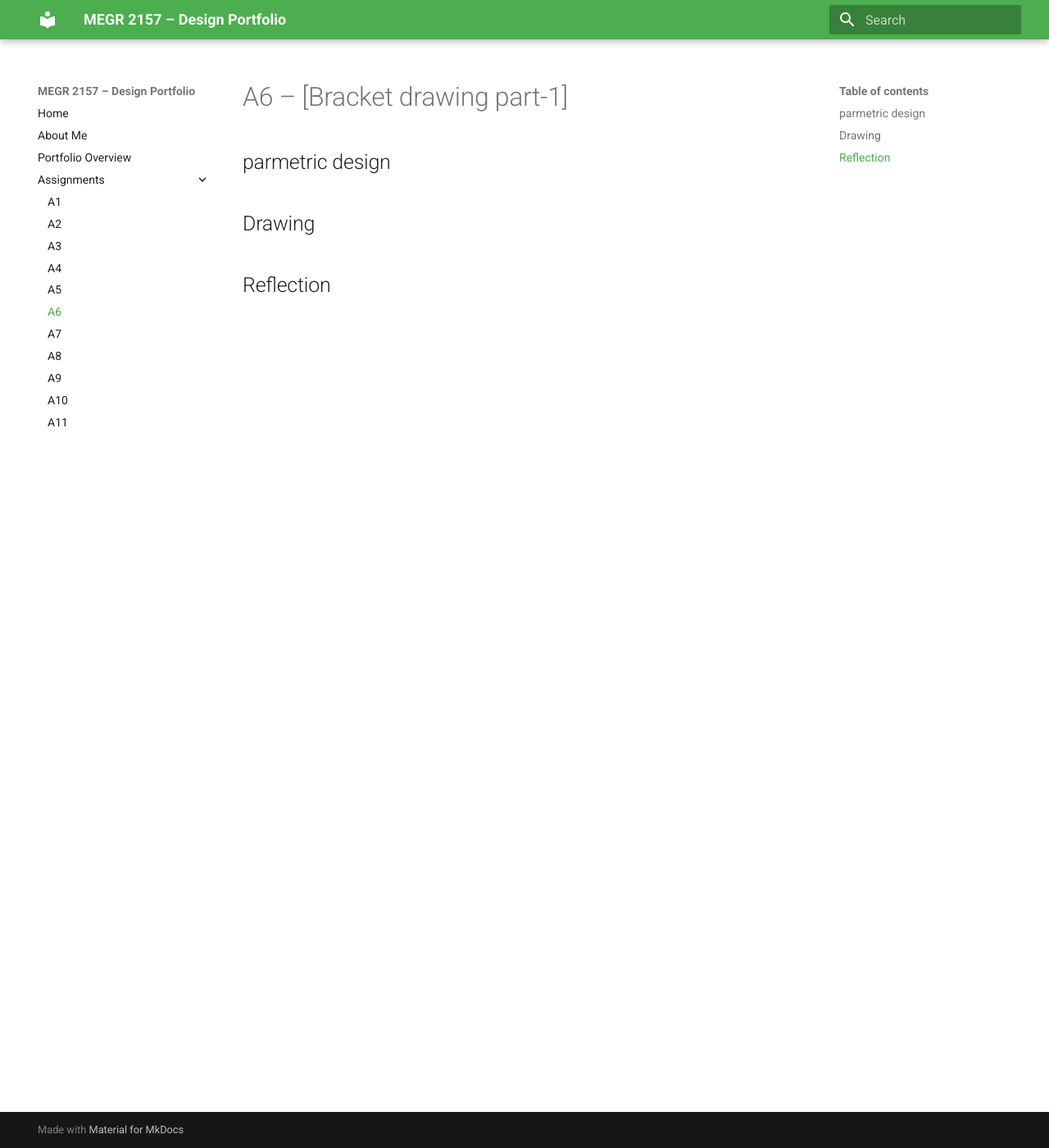
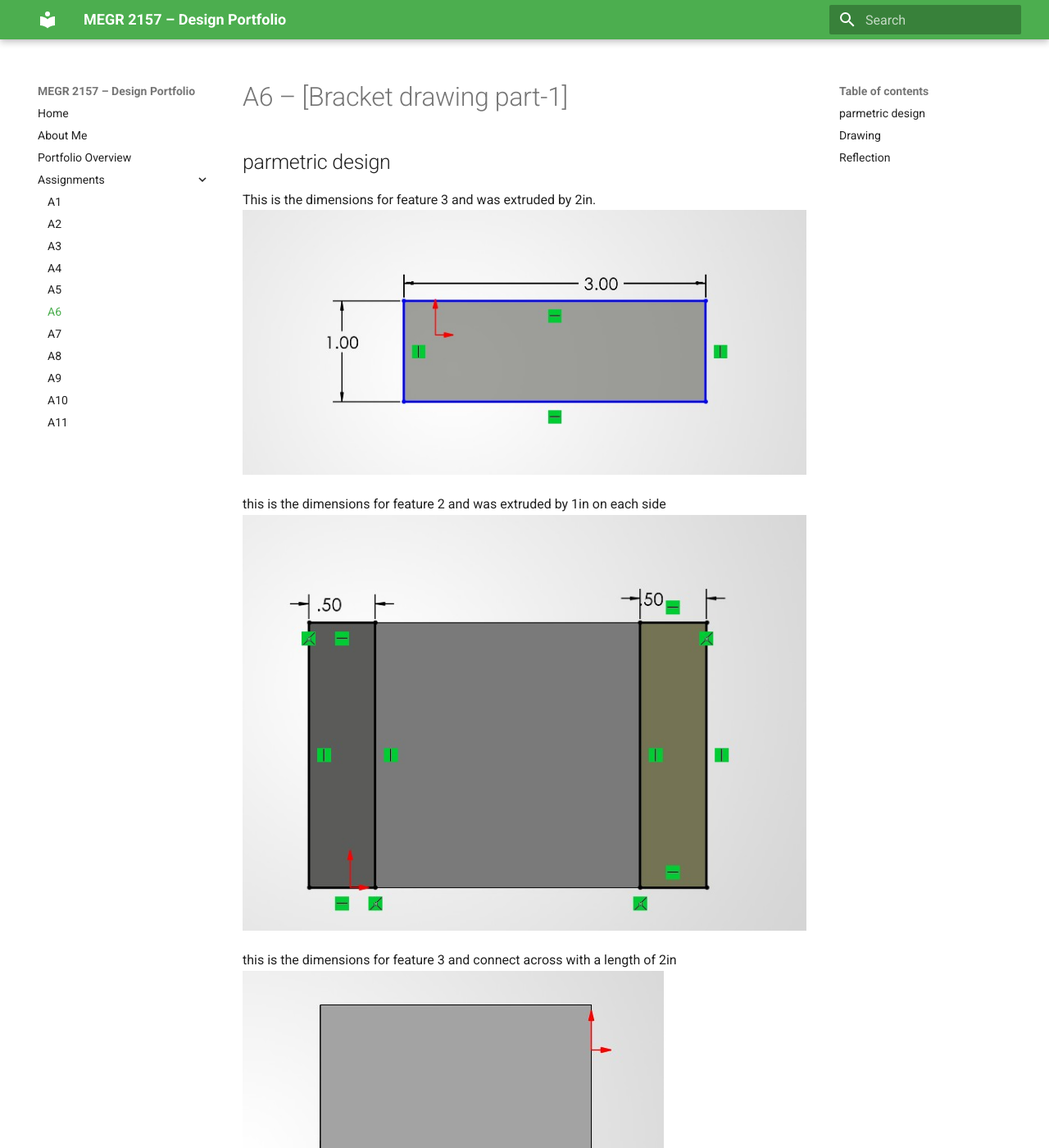
Before and after one commit to Gavin-Anderson-ME/-megr2157-portfolio, an MkDocs documentation site: the page built from docs/assignments/A06/index.md, in a window 1280 px wide and 1400 px high. Shown: the whole window at 82% size. Built offline with MkDocs 1.6.1 and Material for MkDocs 9.7.7, drawn with Linux system fonts in a browser that asks for light colours; some of the changed text lies outside the part shown.

Commit message:
Update index.md with feature dimensions and images
Added dimensions and images for features of the bracket design.

```diff
--- a/docs/assignments/A06/index.md
+++ b/docs/assignments/A06/index.md
@@ -2,8 +2,24 @@
 
 ## parmetric design
 
+This is the dimensions for feature 3 and was extruded by 2in.
+![Description of image](f-3.jpg)
+
+this is the dimensions for feature 2 and was extruded by 1in on each side
+![Description of image](f-2.jpg)
+
+this is the dimensions for feature 3 and connect across with a length of 2in
+![Description of image](f-1.jpg)
+
+this is the dimensions for the t cut out and was cut out by .25in
+![Description of image](t-cutout.jpg)
+
+this is a pciture of the whole part
+![Description of image](bracket-cad.jpg)
 
 ## Drawing
+This is a Multiview drawing of the bracket part
 
+![Description of image](drawings-t.jpg)
 
 ## Reflection
```
